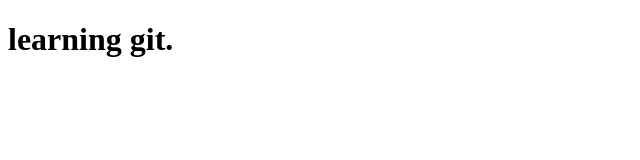
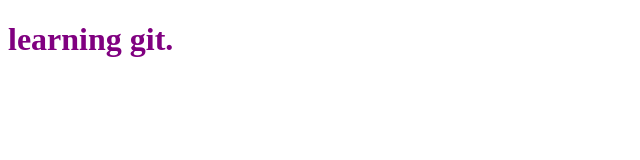
Before and after one commit to claretyoung20/git-example, a plain HTML site: page index.html in a window 1280 px wide. Shown: the whole page, without its empty margins (0-640 px from the left). Drawn offline with Linux system fonts and the light colour scheme.

Commit message:
added color to h1 in index

```diff
--- a/index.html
+++ b/index.html
@@ -7,6 +7,6 @@
     <title>Document</title>
 </head>
 <body>
-    <h1>learning git.</h1>
+    <h1 style="color: purple;">learning git.</h1>
 </body>
 </html>
```
